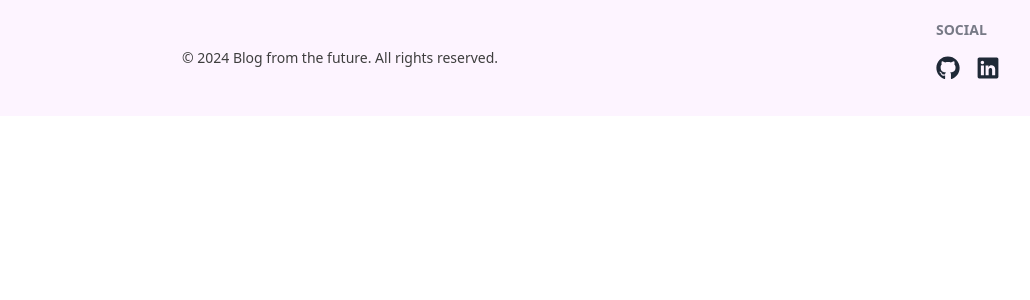
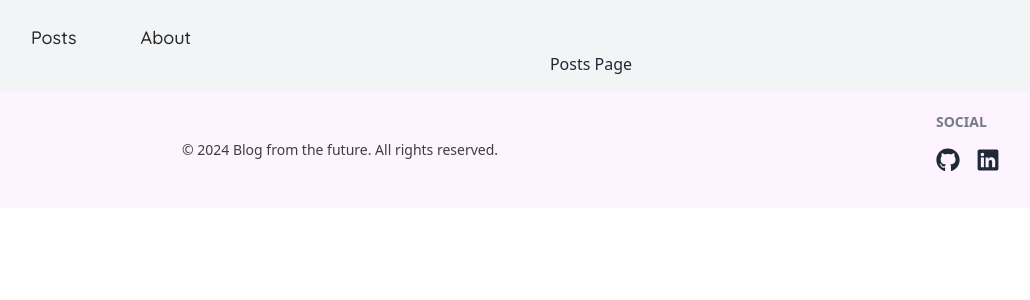
Before and after one commit to nmcev/odin-blog-client, a React (Vite) app: page /posts in a window 1280 px wide. Shown: the top 300 px of the page, without its empty margins (49-1079 px from the left). Built offline with nearby package versions, Linux system fonts and the light colour scheme.

Commit message:
feat: add a blueprint of the posts page

```diff
--- a/src/main.jsx
+++ b/src/main.jsx
@@ -4,6 +4,7 @@ import App from './App.jsx'
 import './index.css'
 import { createBrowserRouter, RouterProvider } from 'react-router-dom'
 import HomePage from './pages/HomePage.jsx'
+import PostsPage from './pages/PostsPage.jsx'
 
 
 const router = createBrowserRouter([
@@ -17,7 +18,7 @@ const router = createBrowserRouter([
       },
       {
         path: "posts",
-        element: <div></div>,
+        element: <PostsPage />,
       },
       {
         path: "about",
--- /dev/null
+++ b/src/pages/PostsPage.jsx
@@ -0,0 +1,14 @@
+import Header from '../components/Header'
+export default function PostsPage() {
+  return (
+
+      <div className=' w-full antialiased bg-grid-white/[0.02] relative overflow-hidden'>
+          <Header color='neutral-800'/>
+          <div className=" p-4 max-w-7xl flex flex-col   justify-center items-center  mx-auto relative z-10  w-full pt-20 md:pt-0">
+              <h1>
+                    Posts Page
+              </h1>
+          </div>
+          </div>
+          )
+}
```
